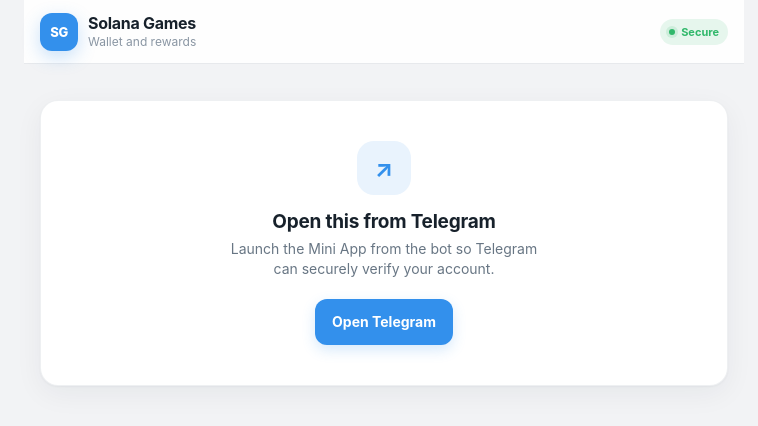
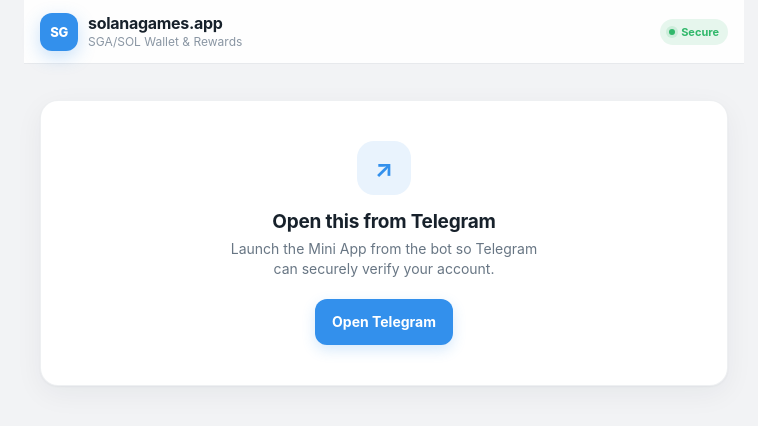
Before and after one commit to OpeyemiLawal/Telegram-bot, a Next.js app in the folder miniapp/: page / in a window 1280 px wide. Shown: the top 426 px of the page, without its empty margins (256-1014 px from the left). Built offline with nearby package versions, Linux system fonts and the light colour scheme; no server answers.

Commit message:
Update Screen.tsx

```diff
--- a/miniapp/components/Screen.tsx
+++ b/miniapp/components/Screen.tsx
@@ -14,8 +14,8 @@
           SG
         </span>
         <span className="masthead__copy">
-          <strong className="masthead__mark">Solana Games</strong>
-          <span className="masthead__caption">Wallet and rewards</span>
+          <strong className="masthead__mark">solanagames.app</strong>
+          <span className="masthead__caption">SGA/SOL Wallet & Rewards</span>
         </span>
       </div>
       <span className="masthead__status">Secure</span>
```
